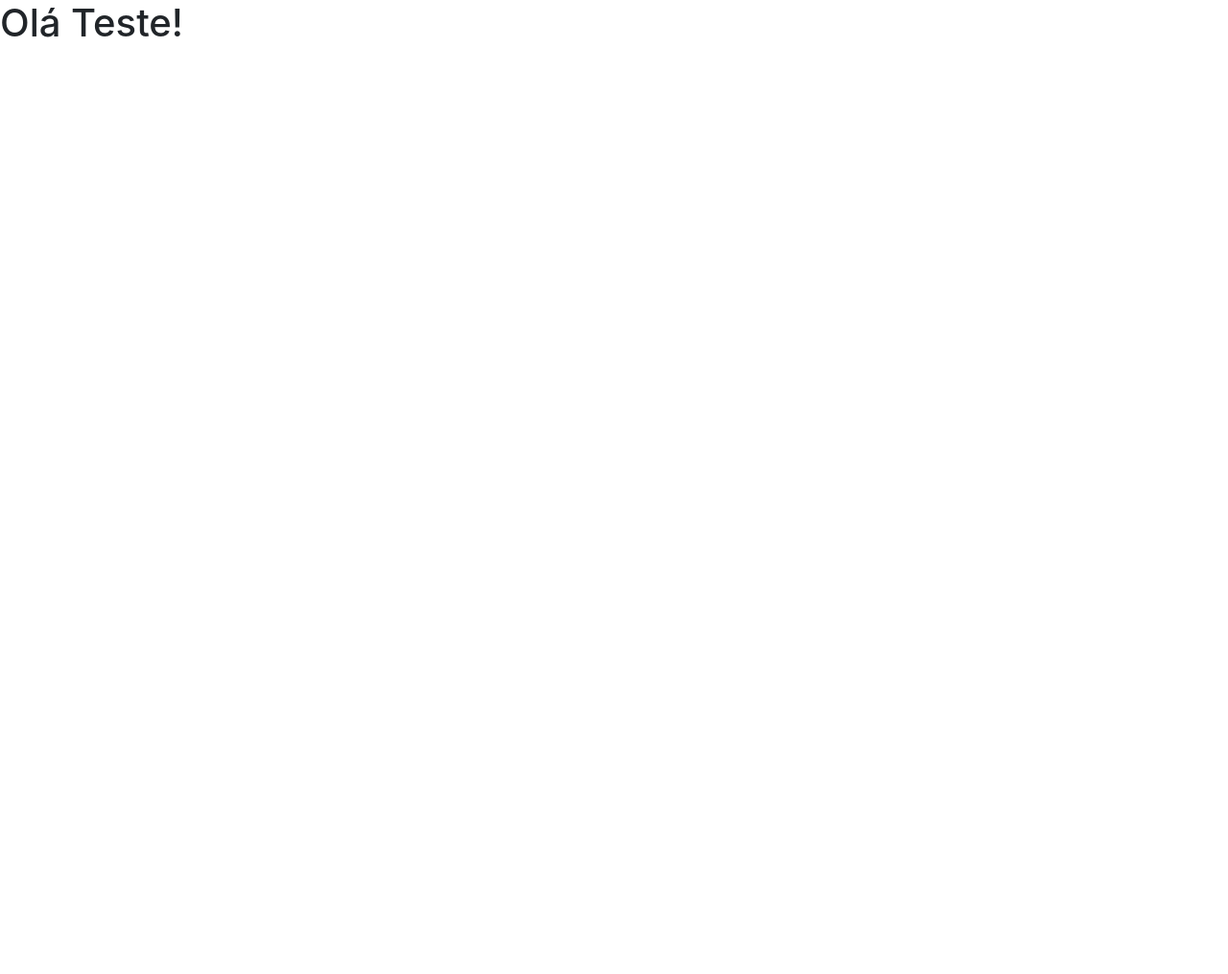
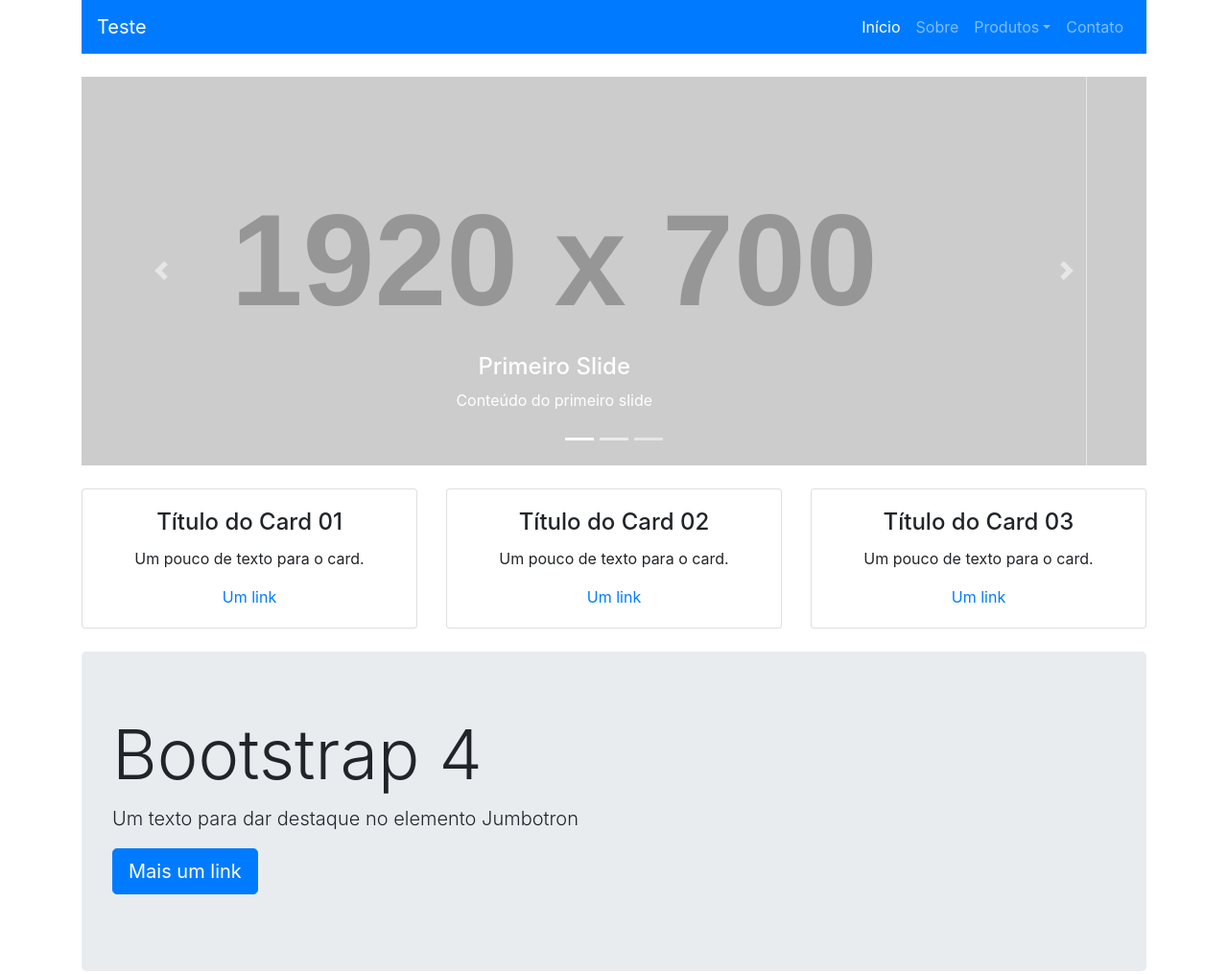
Before and after one commit to falconramos/bootstrap4-npm-sass-gulp, a website: page src/index.html in a window 1280 px wide. Shown: the whole page at 96% size. Before the commit the page ends 800 px from the top, so only its background shows below. Drawn offline with nearby package versions, Linux system fonts and the light colour scheme; placeholder pictures from the web are drawn by us.

Commit message:
lesson 2

```diff
--- a/src/index.html
+++ b/src/index.html
@@ -13,11 +13,122 @@
 		<title>Hello, world!</title>
 	</head>
 	<body>
-    <h1>Olá Teste!</h1>
+		<div class="container">
+			<nav class="navbar navbar-expand-lg navbar-dark bg-primary">
+				<a class="navbar-brand" href="#">Teste</a>
+
+				<button class="navbar-toggler d-lg-none" type="button" data-toggle="collapse" data-target="#navbarSite"
+				aria-controls="navbarSite" aria-expanded="false" aria-label="Toggle navigation">
+					<span class="navbar-toggler-icon"></span>
+				</button>
+
+				<div class="collapse navbar-collapse" id="navbarSite">
+					<ul class="navbar-nav ml-auto">
+						<li class="nav-item active">
+							<a class="nav-link" href="#">Início</a>
+						</li>
+						<li class="nav-item">
+							<a class="nav-link" href="#">Sobre</a>
+						</li>
+						<li class="nav-item dropdown">
+							<a class="nav-link dropdown-toggle" href="#" id="dropdownSite" data-toggle="dropdown"
+							aria-haspopup="true" aria-expanded="false">Produtos</a>
+							<div class="dropdown-menu" aria-labelledby="dropdownSite">
+									<a class="dropdown-item" href="#">Produto 01</a>
+									<div class="dropdown-divider"></div>
+									<a class="dropdown-item" href="#">Produto 02</a>
+									<a class="dropdown-item" href="#">Produto 03</a>
+									<a class="dropdown-item" href="#">Produto 04</a>
+							</div>
+						</li>
+						<li class="nav-item">
+							<a class="nav-link" href="#">Contato</a>
+						</li>
+					</ul>
+				</div>
+			</nav>
+
+			<div id="carouselSite" class="carousel slide my-4" data-ride="carousel">
+				<ol class="carousel-indicators">
+					<li data-target="#carouselId" data-slide-to="0" class="active"></li>
+					<li data-target="#carouselId" data-slide-to="1"></li>
+					<li data-target="#carouselId" data-slide-to="2"></li>
+				</ol>
+				<div class="carousel-inner" role="listbox">
+					<div class="carousel-item active">
+						<img class="d-block img-fluid" src="http://via.placeholder.com/1920x700" alt="Primeiro Slide">
+						<div class="carousel-caption d-none d-lg-block">
+							<h4>Primeiro Slide</h4>
+							<p>Conteúdo do primeiro slide</p>
+						</div>
+					</div>
+					<div class="carousel-item">
+						<img class="d-block img-fluid" src="http://via.placeholder.com/1920x700" alt="Segundo Slide">
+						<div class="carousel-caption d-none d-lg-block">
+							<h4>Segundo Slide</h4>
+							<p>Conteúdo do segundo slide</p>
+						</div>
+					</div>
+					<div class="carousel-item">
+						<img class="d-block img-fluid" src="http://via.placeholder.com/1920x700" alt="Terceiro Slide">
+						<div class="carousel-caption d-none d-lg-block">
+							<h4>Terceiro Slide</h4>
+							<p>Conteúdo do terceiro slide</p>
+						</div>
+					</div>
+				</div>
+				<a class="carousel-control-prev" href="#carouselId" role="button" data-slide="prev">
+					<span class="carousel-control-prev-icon" aria-hidden="true"></span>
+					<span class="sr-only">Previous</span>
+				</a>
+				<a class="carousel-control-next" href="#carouselId" role="button" data-slide="next">
+					<span class="carousel-control-next-icon" aria-hidden="true"></span>
+					<span class="sr-only">Next</span>
+				</a>
+			</div>
+
+			<div class="row">
+				<div class="col-sm-6 col-md-4 mb-4">
+					<div class="card">
+						<div class="card-body text-center">
+							<h4 class="card-title">Título do Card 01</h4>
+							<p class="card-text">Um pouco de texto para o card.</p>
+							<a href="#" class="card-link">Um link</a>
+						</div>
+					</div>
+				</div>
+				<div class="col-sm-6 col-md-4 mb-4">
+					<div class="card">
+						<div class="card-body text-center">
+							<h4 class="card-title">Título do Card 02</h4>
+							<p class="card-text">Um pouco de texto para o card.</p>
+							<a href="#" class="card-link">Um link</a>
+						</div>
+					</div>
+				</div>
+				<div class="col-sm-12 col-md-4 mb-4">
+					<div class="card">
+						<div class="card-body text-center">
+							<h4 class="card-title">Título do Card 03</h4>
+							<p class="card-text">Um pouco de texto para o card.</p>
+							<a href="#" class="card-link">Um link</a>
+						</div>
+					</div>
+				</div>
+			</div>
+
+			<div class="jumbotron">
+				<h1 class="display-3">Bootstrap 4</h1>
+				<p class="lead">Um texto para dar destaque no elemento Jumbotron</p>
+				<p class="lead">
+					<a class="btn btn-primary btn-lg" href="#">Mais um link</a>
+				</p>
+			</div>
+		</div>
 
 		<!-- Optional JavaScript -->
 		<!-- jQuery first, then Popper.js, then Bootstrap JS -->
-    <script src="/js/jquery-3.3.1.slim.min.js"></script>
+		<script src="/js/jquery.min.js"></script>
 		<script src="/js/popper.min.js"></script>
 		<script src="/js/bootstrap.min.js"></script>
 	</body>
```
Lines whose indentation alone changed are shown as unchanged.
